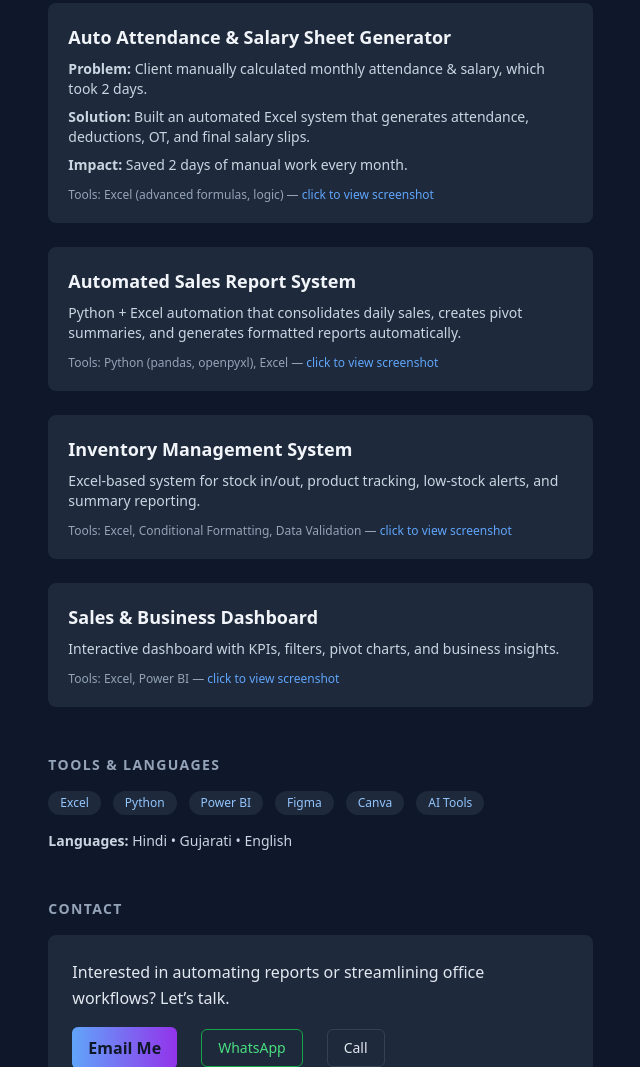
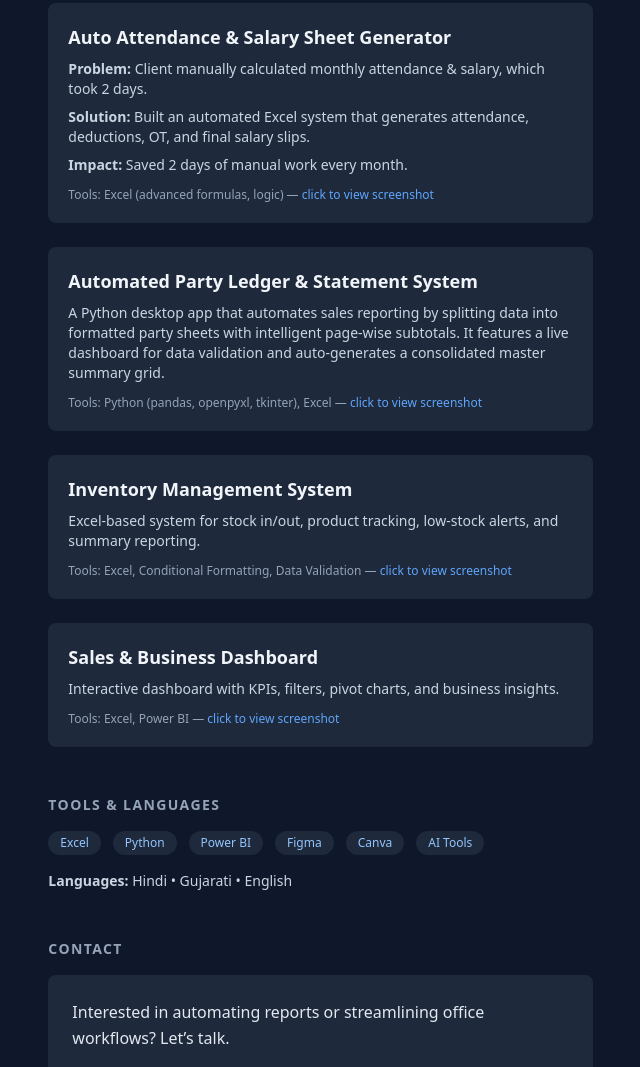
Before and after one commit to Abdul-Ahad0/my-portfolio, a plain HTML site: page index.html in a window 1280 px wide. Shown: the part 1135-2202 px from the top of the page, without its empty margins (639-1279 px from the left). Drawn offline with nearby package versions, Linux system fonts and the light colour scheme.

Commit message:
Update project card to reflect new system details

```diff
--- a/index.html
+++ b/index.html
@@ -172,9 +172,9 @@
 
               <!-- 2: Sales Report Automation -->
               <div class="project-card bg-slate-800 rounded-lg p-5 cursor-pointer transform transition-all duration-300 hover:scale-[1.03] hover:shadow-xl hover:shadow-blue-500/10" onclick="openModal('raw_report.png', 'gui_exe.png','final_output.png','master_summary.png')">
-                <h4 class="font-semibold text-slate-100 text-lg">Automated Sales Report System</h4>
-                <p class="mt-2 text-sm text-slate-300">Python + Excel automation that consolidates daily sales, creates pivot summaries, and generates formatted reports automatically.</p>
-                <div class="mt-3 text-xs text-slate-400">Tools: Python (pandas, openpyxl), Excel — <span class='text-blue-400'>click to view screenshot</span></div>
+                <h4 class="font-semibold text-slate-100 text-lg">Automated Party Ledger & Statement System</h4>
+                <p class="mt-2 text-sm text-slate-300">A Python desktop app that automates sales reporting by splitting data into formatted party sheets with intelligent page-wise subtotals. It features a live dashboard for data validation and auto-generates a consolidated master summary grid.</p>
+                <div class="mt-3 text-xs text-slate-400">Tools: Python (pandas, openpyxl, tkinter), Excel — <span class='text-blue-400'>click to view screenshot</span></div>
               </div>
 
               <!-- 3: Inventory Management System -->
```
